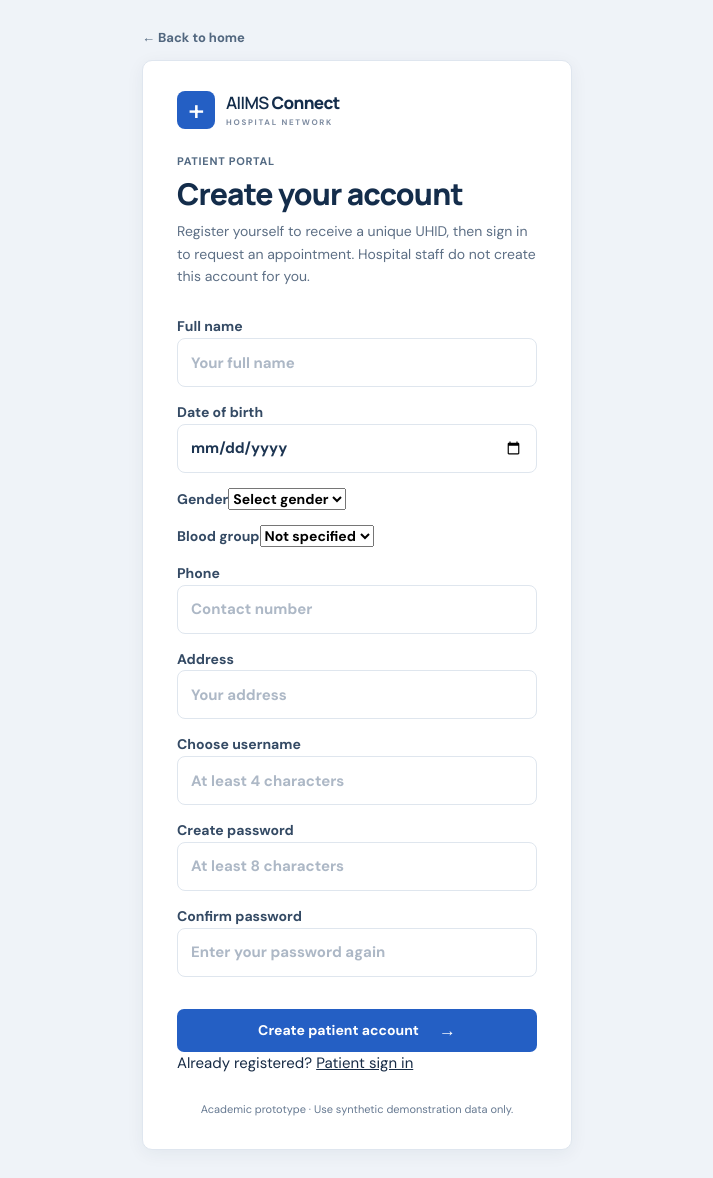
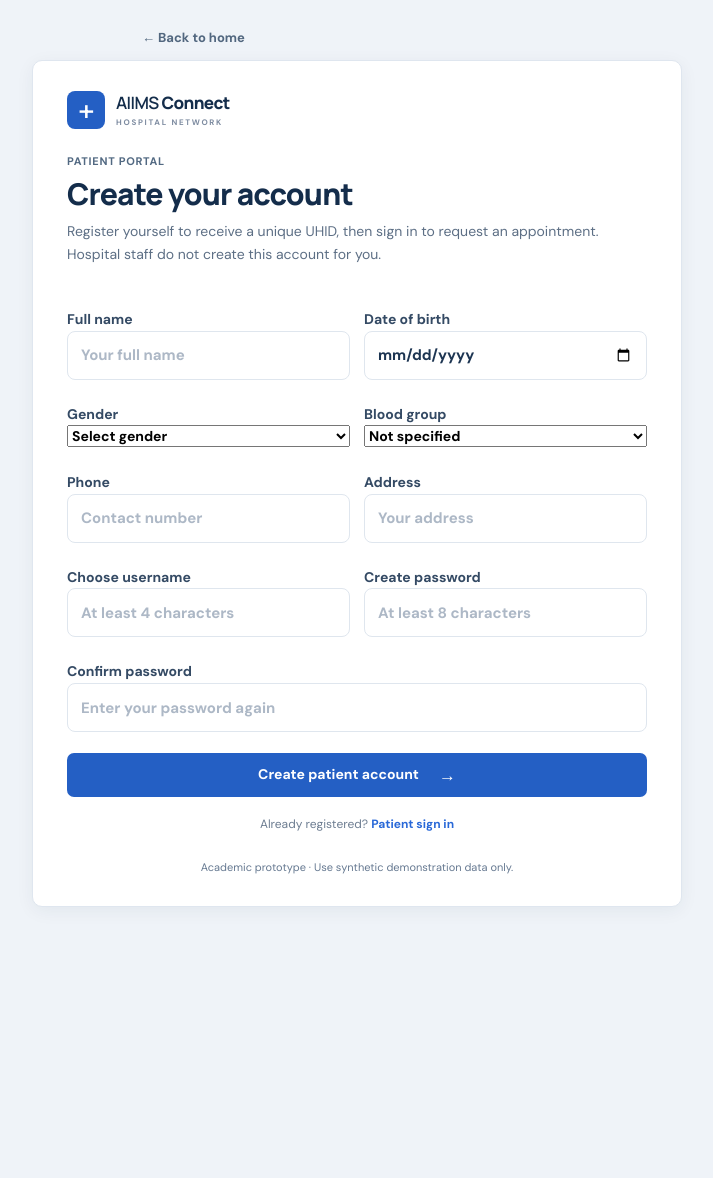
Before and after one commit to bitmorphic/aiims-connect, a Flask app: page /patient-signup in a window 1280 px wide. Shown: the whole page, without its empty margins (283-996 px from the left). After the commit the page ends 907 px from the top, so only its background shows below. Run offline with Flask 3, Linux system fonts and the light colour scheme.

Commit message:
Style patient signup and portal navigation

```diff
--- a/static/style.css
+++ b/static/style.css
@@ -816,3 +816,25 @@ select:focus-visible, textarea:focus-visible {
   font-size: 13px;
 }
 .simple-login-card { margin: 0 auto; }
+
+
+/* Patient self-service and portal entry */
+.public-auth-links,.public-portal-actions { display:flex; align-items:center; gap:12px; flex-wrap:wrap; }
+.public-auth-links .button,.public-portal-actions .button { text-decoration:none; }
+.public-portal-actions { margin-top:24px; }
+.public-portal-actions .text-link { display:inline-flex; align-items:center; min-height:42px; }
+.auth-switch { margin:18px 0 0; color:#6d7d91; font-size:12px; text-align:center; }
+.auth-switch a,.login-security a { color:#2868d8; font-weight:700; text-decoration:none; }
+.auth-switch a:hover,.login-security a:hover { text-decoration:underline; }
+.signup-card { width:min(650px,100%); }
+.signup-form { display:grid; grid-template-columns:repeat(2,minmax(0,1fr)); column-gap:14px; row-gap:2px; }
+.signup-form label { min-width:0; }
+.signup-form input,.signup-form select { width:100%; }
+.signup-full { grid-column:1 / -1; }
+.signup-full .login-submit { margin-top:12px; }
+@media (max-width:560px) {
+  .signup-form { grid-template-columns:1fr; }
+  .signup-full { grid-column:auto; }
+  .public-auth-links { gap:7px; }
+  .public-auth-links .button { padding:9px 10px; font-size:10px; }
+}
```
